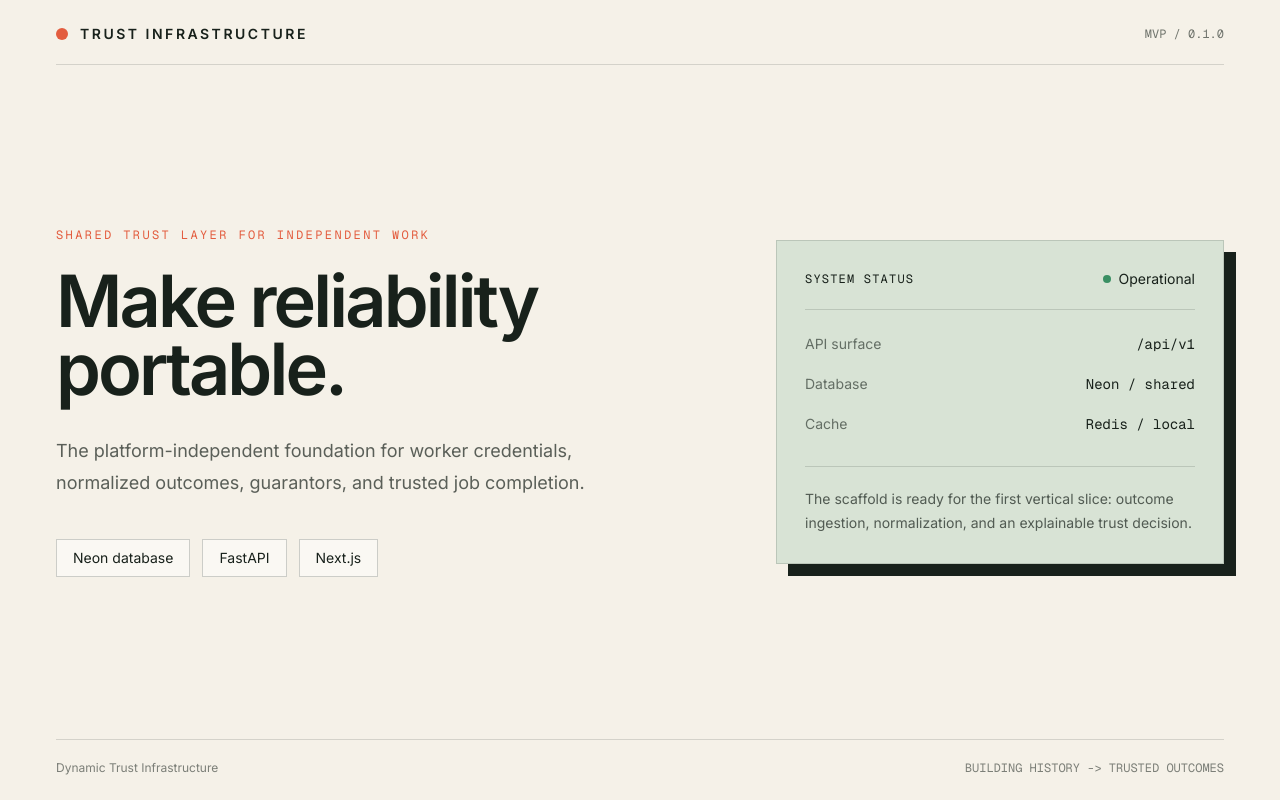
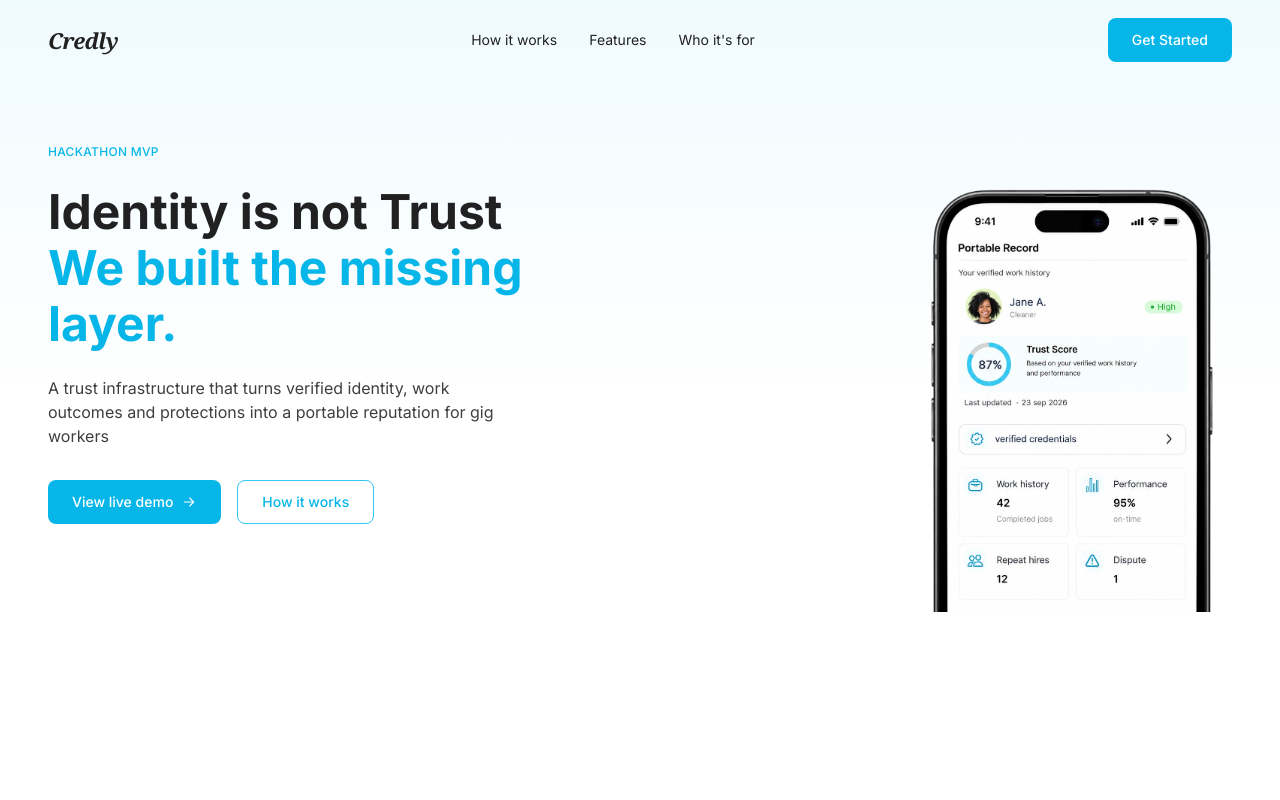
Before and after one commit to trybenode/hackathon-, a Next.js app in the folder frontend/: page / in a window 1280 px wide. Built offline with nearby package versions, Linux system fonts and the light colour scheme.

Commit message:
feat: start the landing page with its header and hero

```diff
--- a/frontend/src/app/page.tsx
+++ b/frontend/src/app/page.tsx
@@ -1,64 +1,13 @@
-/**
- * Purpose: Render the initial trust-infrastructure product shell and system status.
- * Dependencies: Next.js App Router and Tailwind CSS classes.
- * Used by: the root route at `/`.
- */
+import { Hero } from "@/components/landing/Hero";
+import { LandingHeader } from "@/components/landing/LandingHeader";
 
 export default function Home() {
   return (
-    <main className="min-h-screen bg-[#f5f1e8] text-[#18211b]">
-      <div className="mx-auto flex min-h-screen max-w-7xl flex-col px-6 py-6 sm:px-10 lg:px-14">
-        <header className="flex items-center justify-between border-b border-[#18211b]/15 pb-5">
-          <div className="flex items-center gap-3">
-            <span className="h-3 w-3 rounded-full bg-[#e35d3f]" />
-            <span className="text-sm font-semibold tracking-[0.18em] uppercase">
-              Trust Infrastructure
-            </span>
-          </div>
-          <span className="font-mono text-xs text-[#18211b]/60">MVP / 0.1.0</span>
-        </header>
-
-        <section className="grid flex-1 items-center gap-12 py-16 lg:grid-cols-[1.2fr_0.8fr]">
-          <div>
-            <p className="mb-6 font-mono text-xs tracking-[0.2em] text-[#e35d3f] uppercase">
-              Shared trust layer for independent work
-            </p>
-            <h1 className="max-w-4xl text-5xl leading-[0.95] font-semibold tracking-[-0.04em] sm:text-7xl">
-              Make reliability portable.
-            </h1>
-            <p className="mt-8 max-w-xl text-lg leading-8 text-[#18211b]/70">
-              The platform-independent foundation for worker credentials, normalized outcomes,
-              guarantors, and trusted job completion.
-            </p>
-            <div className="mt-10 flex flex-wrap gap-3">
-              <span className="border border-[#18211b]/20 bg-white/50 px-4 py-2 text-sm">Neon database</span>
-              <span className="border border-[#18211b]/20 bg-white/50 px-4 py-2 text-sm">FastAPI</span>
-              <span className="border border-[#18211b]/20 bg-white/50 px-4 py-2 text-sm">Next.js</span>
-            </div>
-          </div>
-
-          <aside className="border border-[#18211b]/15 bg-[#d8e3d5] p-7 shadow-[12px_12px_0_#18211b]">
-            <div className="flex items-center justify-between border-b border-[#18211b]/15 pb-5">
-              <span className="font-mono text-xs tracking-widest uppercase">System status</span>
-              <span className="flex items-center gap-2 text-sm"><span className="h-2 w-2 rounded-full bg-[#3a8f63]" />Operational</span>
-            </div>
-            <dl className="mt-6 space-y-5">
-              <div className="flex justify-between gap-4"><dt className="text-sm text-[#18211b]/60">API surface</dt><dd className="font-mono text-sm">/api/v1</dd></div>
-              <div className="flex justify-between gap-4"><dt className="text-sm text-[#18211b]/60">Database</dt><dd className="font-mono text-sm">Neon / shared</dd></div>
-              <div className="flex justify-between gap-4"><dt className="text-sm text-[#18211b]/60">Cache</dt><dd className="font-mono text-sm">Redis / local</dd></div>
-            </dl>
-            <div className="mt-8 border-t border-[#18211b]/15 pt-5 text-sm leading-6 text-[#18211b]/70">
-              The scaffold is ready for the first vertical slice: outcome ingestion, normalization,
-              and an explainable trust decision.
-            </div>
-          </aside>
-        </section>
-
-        <footer className="flex flex-col gap-2 border-t border-[#18211b]/15 pt-5 text-xs text-[#18211b]/55 sm:flex-row sm:justify-between">
-          <span>Dynamic Trust Infrastructure</span>
-          <span className="font-mono">BUILDING HISTORY -&gt; TRUSTED OUTCOMES</span>
-        </footer>
-      </div>
-    </main>
+    <div className="flex min-h-screen flex-col bg-gradient-to-b from-primary-50/60 via-white to-white">
+      <LandingHeader />
+      <main className="flex flex-col">
+        <Hero />
+      </main>
+    </div>
   );
 }
--- /dev/null
+++ b/frontend/src/components/landing/Hero.tsx
@@ -0,0 +1,45 @@
+import Image from "next/image";
+import { ArrowRightIcon } from "@/components/worker/icons";
+import { CONTAINER, Eyebrow } from "./Section";
+import { LinkButton } from "./LinkButton";
+import { LINKS } from "./links";
+
+export function Hero() {
+  return (
+    <section className={`${CONTAINER} grid items-center gap-12 pt-10 lg:grid-cols-[1fr_auto] lg:pt-16`}>
+      <div className="flex flex-col gap-6 lg:pb-24">
+        <Eyebrow>Hackathon MVP</Eyebrow>
+        <h1 className="text-h1 font-bold text-grey-900 lg:text-display">
+          Identity is not Trust
+          <span className="block max-w-[480px] text-primary-500">We built the missing layer.</span>
+        </h1>
+        <p className="max-w-md text-body-md text-grey-800">
+          A trust infrastructure that turns verified identity, work outcomes and protections into a
+          portable reputation for gig workers
+        </p>
+        <div className="flex flex-wrap gap-4 pt-2">
+          <LinkButton href={LINKS.workerSignUp}>
+            View live demo <ArrowRightIcon />
+          </LinkButton>
+          <LinkButton href="#how-it-works" variant="outline" className="border-primary-400 text-primary-500">
+            How it works
+          </LinkButton>
+        </div>
+      </div>
+
+      {/* The design shows the top of the phone, cut off by the wave below. */}
+      <div className="mx-auto h-[380px] w-[260px] overflow-hidden sm:h-[460px] sm:w-[320px] lg:mx-0">
+        <Image
+          src="/landing/phone.webp"
+          alt="A worker's portable record: an 87% trust score, 42 completed jobs and 95% on time"
+          width={851}
+          height={1849}
+          priority
+          // Served as-is: Vercel Services doesn't route /_next/image.
+          unoptimized
+          className="h-auto w-full"
+        />
+      </div>
+    </section>
+  );
+}
--- /dev/null
+++ b/frontend/src/components/landing/LandingHeader.tsx
@@ -0,0 +1,26 @@
+import Link from "next/link";
+import { Logo } from "@/components/brand/Logo";
+import { CONTAINER } from "./Section";
+import { LinkButton } from "./LinkButton";
+import { LINKS, SECTIONS } from "./links";
+
+export function LandingHeader() {
+  return (
+    <header className={`${CONTAINER} flex h-20 items-center justify-between gap-6`}>
+      <Link href="/" aria-label="Home">
+        <Logo />
+      </Link>
+      <nav aria-label="Sections" className="hidden items-center gap-8 md:flex">
+        {SECTIONS.map((section) => (
+          <a key={section.id} href={`#${section.id}`} className="text-body-sm text-grey-900 hover:text-primary-500">
+            {section.label}
+          </a>
+        ))}
+      </nav>
+      {/* Goes to worker sign-up until the Figma's worker/platform chooser is in. */}
+      <LinkButton href={LINKS.workerSignUp} className="h-10 px-5">
+        Get Started
+      </LinkButton>
+    </header>
+  );
+}
--- /dev/null
+++ b/frontend/src/components/landing/LinkButton.tsx
@@ -0,0 +1,30 @@
+import Link from "next/link";
+import type { ComponentProps } from "react";
+import { cn } from "@/lib/cn";
+
+const variants = {
+  fill: "bg-primary-500 text-white hover:bg-primary-400",
+  outline: "border border-navy-500 bg-white text-grey-900 hover:bg-grey-50",
+  // On the call-to-action banner's blue.
+  light: "bg-primary-400 text-white hover:bg-primary-300",
+  text: "text-white hover:underline",
+};
+
+/** A link styled as the landing page's buttons. */
+export function LinkButton({
+  variant = "fill",
+  className,
+  ...props
+}: ComponentProps<typeof Link> & { variant?: keyof typeof variants }) {
+  return (
+    <Link
+      className={cn(
+        "inline-flex h-11 items-center justify-center gap-2 rounded-md px-6 text-body-sm font-medium whitespace-nowrap transition-colors",
+        "focus-visible:outline-none focus-visible:ring-2 focus-visible:ring-primary-300 focus-visible:ring-offset-2",
+        variants[variant],
+        className,
+      )}
+      {...props}
+    />
+  );
+}
--- /dev/null
+++ b/frontend/src/components/landing/Section.tsx
@@ -0,0 +1,18 @@
+import type { ReactNode } from "react";
+import { cn } from "@/lib/cn";
+
+/** The landing page's content width. */
+export const CONTAINER = "mx-auto w-full max-w-[1232px] px-4 sm:px-6";
+
+/** The small cyan label above a section heading ("THE PROBLEM"). */
+export function Eyebrow({ children, className }: { children: ReactNode; className?: string }) {
+  return (
+    <p className={cn("text-xs font-medium tracking-wide text-primary-500 uppercase", className)}>
+      {children}
+    </p>
+  );
+}
+
+export function SectionHeading({ children, className }: { children: ReactNode; className?: string }) {
+  return <h2 className={cn("text-h2 font-semibold text-grey-900 lg:text-[32px] lg:leading-10", className)}>{children}</h2>;
+}
--- /dev/null
+++ b/frontend/src/components/landing/icons.tsx
@@ -0,0 +1,45 @@
+/**
+ * Icons the landing page needs that the shared sets lack.
+ */
+
+import type { ComponentProps } from "react";
+
+type IconProps = ComponentProps<"svg">;
+
+const stroke = {
+  fill: "none",
+  stroke: "currentColor",
+  strokeWidth: 1.6,
+  strokeLinecap: "round" as const,
+  strokeLinejoin: "round" as const,
+  "aria-hidden": true,
+};
+
+/** A person in a circle: "For workers" and the portable record. */
+export function UserCircleIcon(props: IconProps) {
+  return (
+    <svg viewBox="0 0 24 24" width="24" height="24" {...stroke} {...props}>
+      <circle cx="12" cy="12" r="9" />
+      <circle cx="12" cy="10" r="3" />
+      <path d="M6.6 18.2a6.5 6.5 0 0 1 10.8 0" />
+    </svg>
+  );
+}
+
+export function CodeIcon(props: IconProps) {
+  return (
+    <svg viewBox="0 0 24 24" width="24" height="24" {...stroke} {...props}>
+      <path d="m8 7-5 5 5 5M16 7l5 5-5 5M13.5 5l-3 14" />
+    </svg>
+  );
+}
+
+export function InstagramIcon(props: IconProps) {
+  return (
+    <svg viewBox="0 0 24 24" width="20" height="20" {...stroke} {...props}>
+      <rect x="3" y="3" width="18" height="18" rx="5" />
+      <circle cx="12" cy="12" r="4" />
+      <circle cx="17.5" cy="6.5" r="0.6" fill="currentColor" />
+    </svg>
+  );
+}
--- /dev/null
+++ b/frontend/src/components/landing/links.ts
@@ -0,0 +1,13 @@
+/** Where the landing page's calls to action lead. */
+export const LINKS = {
+  workerSignUp: "/join",
+  developerSignUp: "/developers",
+  technicalDocs: "/developer/docs",
+} as const;
+
+/** In-page sections, shared by the header and the footer's quick links. */
+export const SECTIONS = [
+  { id: "how-it-works", label: "How it works" },
+  { id: "features", label: "Features" },
+  { id: "who-its-for", label: "Who it's for" },
+] as const;
```
Also changed, not shown: frontend/public/landing/phone.webp (added).
